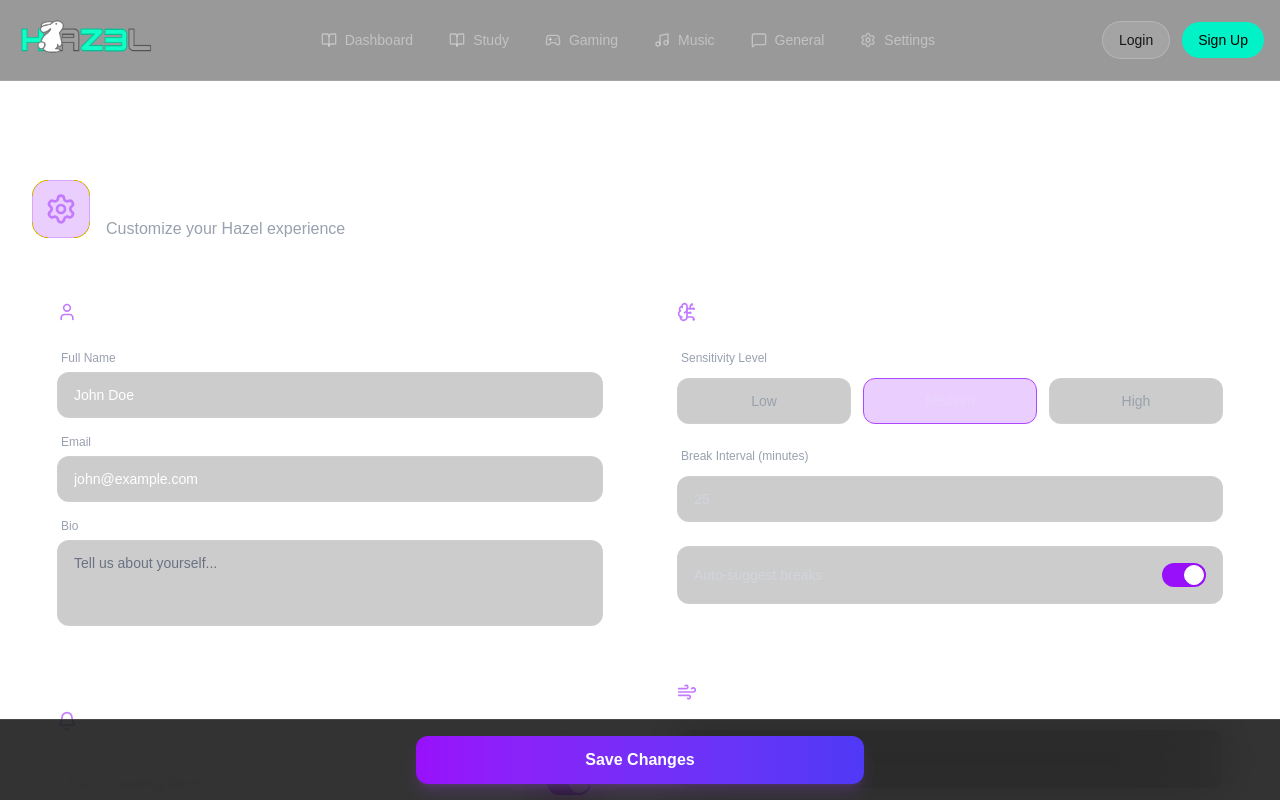
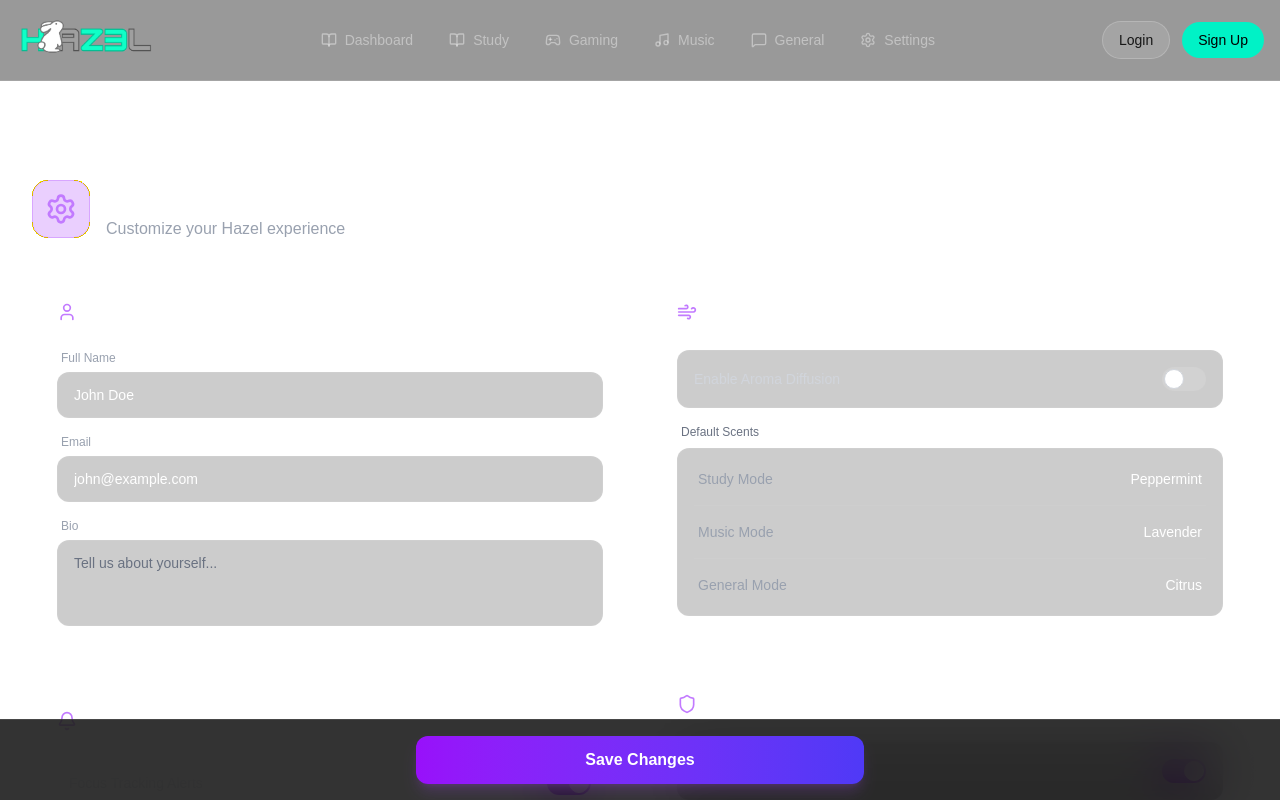
Before and after one commit to OnithaH/Hazel, a Next.js app in the folder companion_hazel/: page /setting in a window 1280 px wide. Shown: the top 800 px of the page. Built offline with nearby package versions, Linux system fonts and the light colour scheme; no server answers.

Commit message:
Removed focus settings & changed the aroma chamber names

```diff
--- a/companion_hazel/app/setting/page.tsx
+++ b/companion_hazel/app/setting/page.tsx
@@ -5,7 +5,6 @@ import ProfileSettings from '@/components/settings/ProfileSettings';
 import NotificationsSettings from '@/components/settings/NotificationsSettings';
 import AppearanceSettings from '@/components/settings/AppearanceSettings';
 import AudioSettings from '@/components/settings/AudioSettings';
-import FocusTrackingSettings from '@/components/settings/FocusTrackingSettings';
 import AromaPillarsSettings from '@/components/settings/AromaPillarsSettings';
 import PrivacySecuritySettings from '@/components/settings/PrivacySecuritySettings';
 import AboutSection from '@/components/settings/AboutSection';
@@ -51,7 +50,6 @@ export default function SettingsPage() {
 
                 {/* Right Column */}
                 <div className="space-y-6">
-                    <FocusTrackingSettings />
                     <AromaPillarsSettings />
                     <PrivacySecuritySettings />
                     <AboutSection />
```
